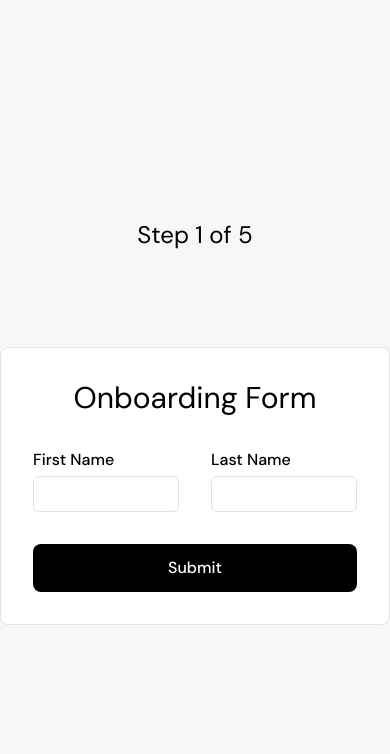
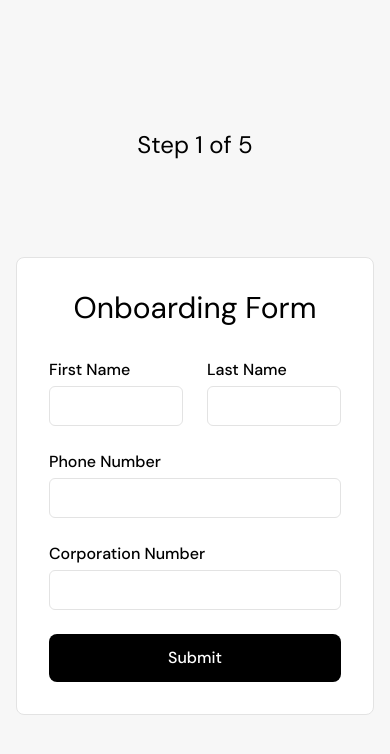
Before and after one commit to kyrylolvov/venn-challenge, a Next.js app: page / in a window 390 px wide. Shown: the top 754 px of the page. Built offline with nearby package versions, Linux system fonts and the light colour scheme.

Commit message:
CHANGED: - Added phone and corporation zod schemas together with inputs for them
Signed-off-by: kyrylolvov <kyrylo@arccompute.io>

```diff
--- a/src/app/layout.tsx
+++ b/src/app/layout.tsx
@@ -20,7 +20,7 @@ export default function RootLayout({
 }>) {
   return (
     <html lang="en">
-      <body className={`${sansFont.variable} grid h-screen w-screen place-items-center antialiased`}>{children}</body>
+      <body className={`${sansFont.variable} grid h-screen w-screen place-items-center p-4 antialiased`}>{children}</body>
     </html>
   );
 }
--- a/src/components/onboarding-form.tsx
+++ b/src/components/onboarding-form.tsx
@@ -4,15 +4,17 @@ import { zodResolver } from "@hookform/resolvers/zod";
 import { useForm } from "react-hook-form";
 import { z } from "zod";
 
+import { Button } from "~/components/ui/button";
 import { Form as ReactForm, FormControl, FormField, FormItem, FormMessage } from "~/components/ui/form";
-
-import { Button } from "./ui/button";
-import { Input } from "./ui/input";
-import { Label } from "./ui/label";
+import { Input } from "~/components/ui/input";
+import { Label } from "~/components/ui/label";
+import { canadianPhoneRegex } from "~/utilities/onboarding";
 
 export const onboardingSchema = z.object({
   firstName: z.string().min(1, "First name is required").max(50, "First name must be less than 50 characters"),
   lastName: z.string().min(1, "Last name is required").max(50, "Last name must be less than 50 characters"),
+  phone: z.string().min(1, "Phone number is required").regex(canadianPhoneRegex, "Invalid phone number"),
+  corporation: z.string().min(1, "Corporation number is required").max(9, "Corporation number must be less than 9 characters"),
 });
 
 export type Onboarding = z.infer<typeof onboardingSchema>;
@@ -20,7 +22,7 @@ export type Onboarding = z.infer<typeof onboardingSchema>;
 export default function OnboardingForm() {
   const form = useForm<Onboarding>({
     resolver: zodResolver(onboardingSchema),
-    defaultValues: { firstName: "", lastName: "" },
+    defaultValues: { firstName: "", lastName: "", phone: "", corporation: "" },
   });
 
   const onSubmit = (values: Onboarding) => {
@@ -29,7 +31,7 @@ export default function OnboardingForm() {
 
   return (
     <ReactForm {...form}>
-      <form onSubmit={form.handleSubmit(onSubmit)} className="noValidate grid grid-cols-2 gap-8">
+      <form onSubmit={form.handleSubmit(onSubmit)} className="noValidate grid grid-cols-2 gap-6">
         <FormField
           control={form.control}
           name="firstName"
@@ -58,6 +60,34 @@ export default function OnboardingForm() {
           )}
         />
 
+        <FormField
+          control={form.control}
+          name="phone"
+          render={({ field }) => (
+            <FormItem className="col-span-2">
+              <Label>Phone Number</Label>
+              <FormControl>
+                <Input {...field} inputMode="numeric" maxLength={12} />
+              </FormControl>
+              <FormMessage />
+            </FormItem>
+          )}
+        />
+
+        <FormField
+          control={form.control}
+          name="corporation"
+          render={({ field }) => (
+            <FormItem className="col-span-2">
+              <Label>Corporation Number</Label>
+              <FormControl>
+                <Input {...field} inputMode="numeric" maxLength={9} />
+              </FormControl>
+              <FormMessage />
+            </FormItem>
+          )}
+        />
+
         <Button type="submit" className="col-span-2 w-full">
           Submit
         </Button>
--- a/src/components/ui/input.tsx
+++ b/src/components/ui/input.tsx
@@ -7,7 +7,7 @@ const Input = forwardRef<HTMLInputElement, React.ComponentProps<"input">>(({ cla
     <input
       type={type}
       className={cn(
-        "border-secondary flex h-9 w-full rounded-md border bg-transparent px-3 py-1 text-base transition-colors placeholder:border",
+        "border-secondary flex h-10 w-full rounded-md border bg-transparent px-3 py-1 text-base transition-colors placeholder:border",
         "focus-visible:ring-foreground focus-visible:ring-1 focus-visible:outline-none",
         "disabled:cursor-not-allowed",
         className,
--- /dev/null
+++ b/src/utilities/onboarding.ts
@@ -0,0 +1 @@
+export const canadianPhoneRegex = /^\+1\d{10}$/;
```
